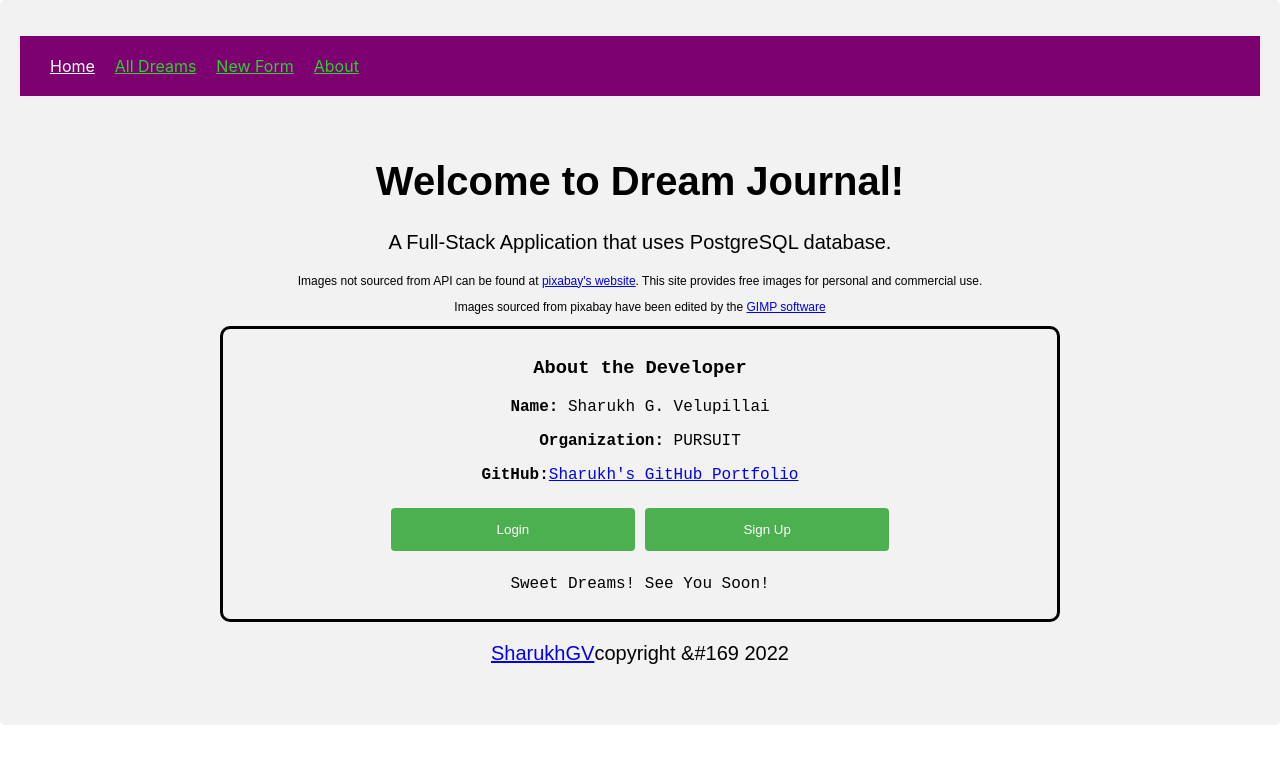
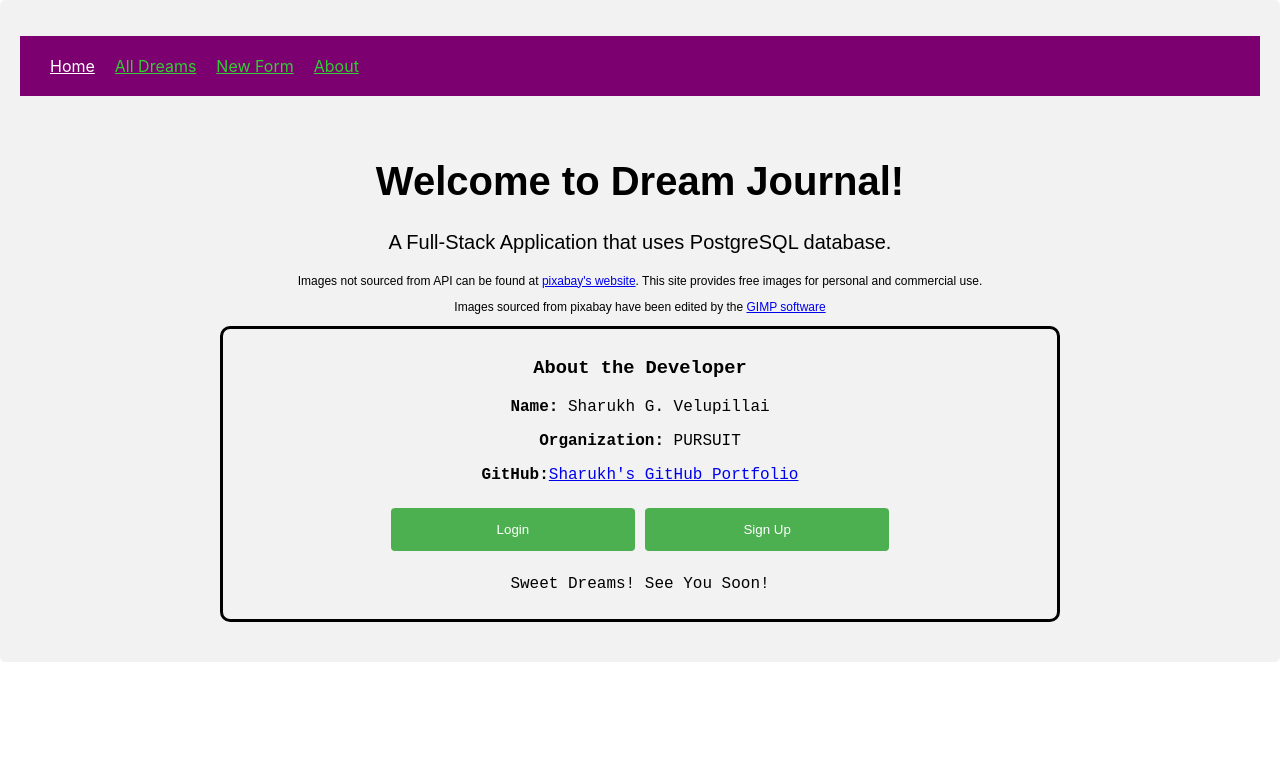
Before and after one commit to SharukhGV/Dream-Log-App-frontend, a React (Create React App) app: page / in a window 1280 px wide. Shown: the top 764 px of the page. Built offline with nearby package versions, Linux system fonts and the light colour scheme; no server answers.

Commit message:
removed copyR footer

```diff
--- a/src/Pages/Home.js
+++ b/src/Pages/Home.js
@@ -82,10 +82,7 @@ const [userShowNAME, setUserShowNAME]=useState('')
 
     {userShow ? <p>{userShowNAME}</p> : <p>{userShowNAME}</p>}
     </div>
-    <div className="footer">
-    <a href = "https://veluplay.com/">SharukhGV</a>
-   copyright &#169 2022
-  </div>
+
   </div>
 
 
```
